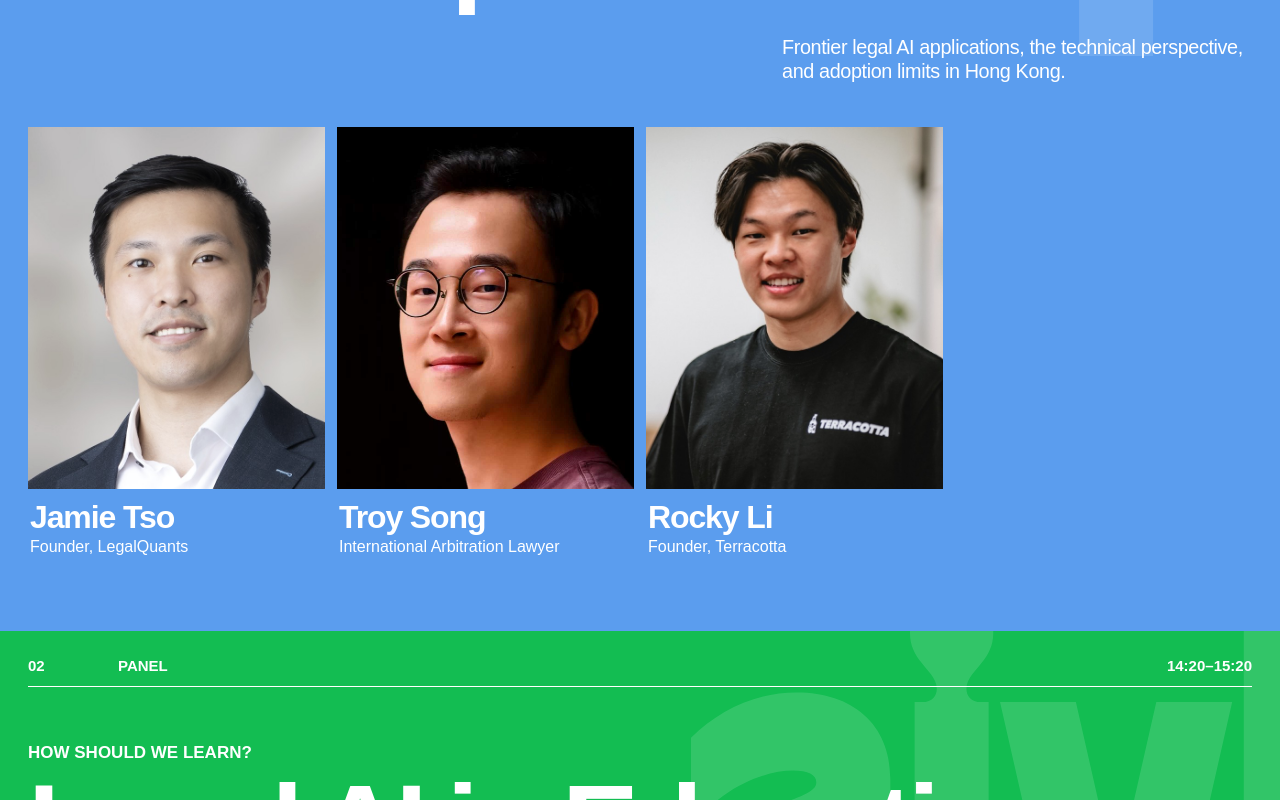
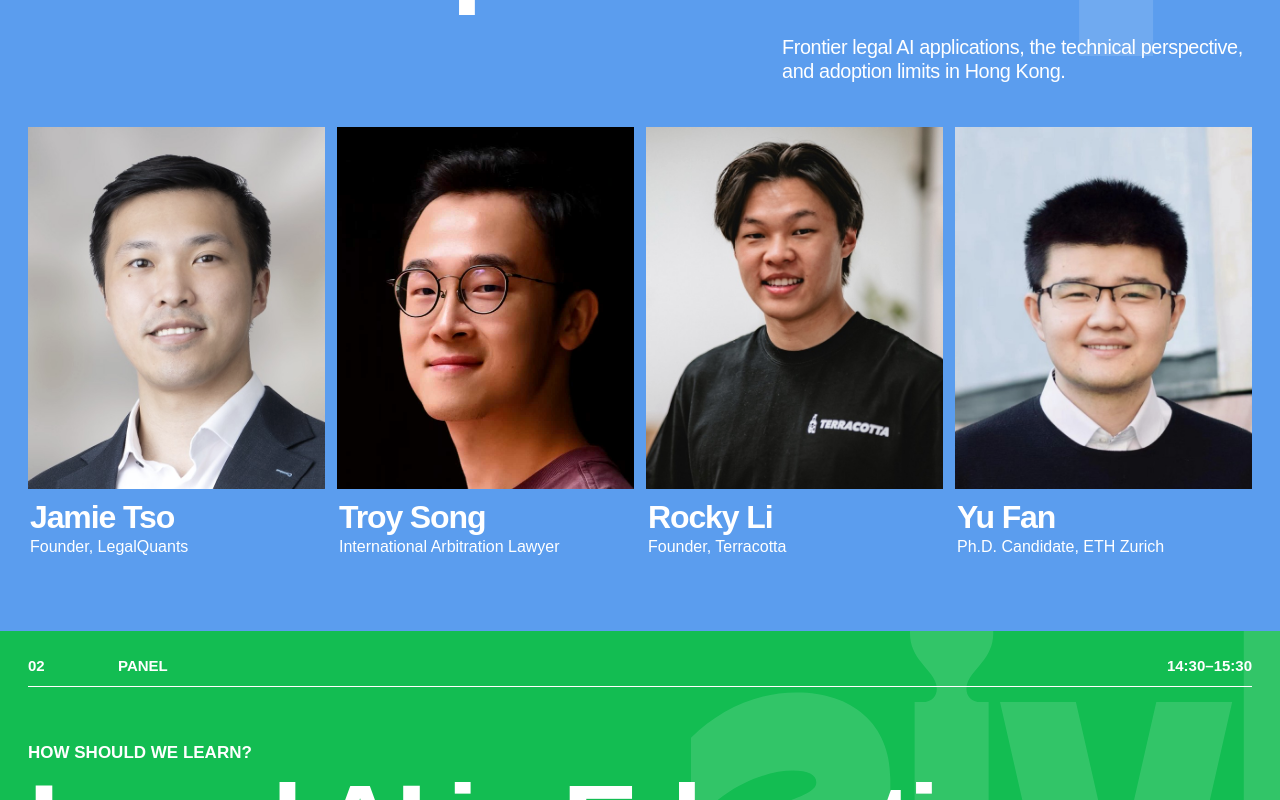
Before and after one commit to abdullahimtiazz/forum, a Next.js app: page / in a window 1280 px wide. Shown: the part 1880-2680 px from the top of the page. Built offline with nearby package versions, Linux system fonts and the light colour scheme; a web font is replaced by a local one.

Commit message:
Add Yu Fan and update programme timings

```diff
--- a/app/globals.css
+++ b/app/globals.css
@@ -290,6 +290,7 @@
   gap: 12px;
   align-items: start;
 }
+.speakerRailFive { grid-template-columns: repeat(5, minmax(0, 1fr)); }
 .speakerCard { min-width: 0; }
 .speakerPortrait {
   position: relative;
@@ -618,6 +619,7 @@
   .themeSection { padding: 22px 18px 60px; }
   .themeSummary { margin-left: 50%; }
   .speakerRail { grid-template-columns: repeat(2, minmax(0, 1fr)); gap: 32px 12px; }
+  .speakerRailFive { grid-template-columns: repeat(3, minmax(0, 1fr)); }
   .programme { padding: 62px 18px 80px; }
   .programmeHeading { grid-template-columns: minmax(0, 1fr) minmax(360px, 430px); gap: 28px; }
   .programmeVenue { gap: 22px; }
--- a/app/page.tsx
+++ b/app/page.tsx
@@ -30,7 +30,7 @@
     label: "Panel",
     title: "Frontier Legal AI Landscape",
     kicker: "What is possible now?",
-    time: "13:40–14:20",
+    time: "13:40–14:30",
     summary:
       "Frontier legal AI applications, the technical perspective, and adoption limits in Hong Kong.",
     className: "themeBlue",
@@ -38,6 +38,7 @@
       { name: "Jamie Tso", role: "Founder, LegalQuants", image: "/jamie-tso.jpeg" },
       { name: "Troy Song", role: "International Arbitration Lawyer", image: "/troy-song.jpg" },
       { name: "Rocky Li", role: "Founder, Terracotta", image: "/rocky-li.jpeg" },
+      { name: "Yu Fan", role: "Ph.D. Candidate, ETH Zurich", image: "/yu-fan.jpeg" },
     ],
   },
   {
@@ -46,7 +47,7 @@
     label: "Panel",
     title: "Legal AI in Education",
     kicker: "How should we learn?",
-    time: "14:20–15:20",
+    time: "14:30–15:30",
     summary:
       "How law students can use AI responsibly, what academic integrity requires, and where legal education is already experimenting.",
     className: "themeGreen",
@@ -75,7 +76,7 @@
     label: "Demo session",
     title: "Don’t Wait for Legal Tech: Build Your Own",
     kicker: "What can you make?",
-    time: "15:50–16:20",
+    time: "16:00–16:20",
     summary:
       "Short demonstrations of practical legal AI tools built for legal research, drafting, and workflow support.",
     className: "themeLilac",
@@ -125,10 +126,10 @@
 const schedule = [
   { time: "13:00–13:30", type: "Arrival", title: "Registration", minor: true },
   { time: "13:30–13:40", type: "Opening", title: "Opening remarks" },
-  { time: "13:40–14:20", type: "Panel", title: "Frontier Legal AI Landscape", theme: "blue" },
-  { time: "14:20–15:20", type: "Panel", title: "Legal AI in Education", theme: "green" },
-  { time: "15:20–15:50", type: "Break", title: "Tea break", minor: true },
-  { time: "15:50–16:20", type: "Demo session", title: "Don’t Wait for Legal Tech: Build Your Own", theme: "lilac" },
+  { time: "13:40–14:30", type: "Panel", title: "Frontier Legal AI Landscape", theme: "blue" },
+  { time: "14:30–15:30", type: "Panel", title: "Legal AI in Education", theme: "green" },
+  { time: "15:30–16:00", type: "Break", title: "Tea break", minor: true },
+  { time: "16:00–16:20", type: "Demo session", title: "Don’t Wait for Legal Tech: Build Your Own", theme: "lilac" },
   { time: "16:20–17:20", type: "Panel", title: "Essential AI Skills for Young Lawyers", theme: "orange" },
   { time: "17:20 onwards", type: "Networking", title: "Networking session" },
 ];
@@ -276,7 +277,7 @@
         >{theme.title}</motion.h2>
         <p className="themeSummary">{theme.summary}</p>
       </div>
-      <div className="speakerRail">
+      <div className={`speakerRail ${theme.speakers.length === 5 ? "speakerRailFive" : ""}`}>
         {theme.speakers.map((speaker, index) => (
           <SpeakerCard speaker={speaker} index={index} key={speaker.name} />
         ))}
--- a/lib/agent-content.ts
+++ b/lib/agent-content.ts
@@ -43,10 +43,10 @@
 
 - **13:00–13:30 — Registration**
 - **13:30–13:40 — Opening remarks**
-- **13:40–14:20 — Frontier Legal AI Landscape.** A panel on frontier legal AI applications, the technical perspective, and adoption limits in Hong Kong. Speakers: Jamie Tso, Troy Song, and Rocky Li.
-- **14:20–15:20 — Legal AI in Education.** A panel on responsible student use of AI, academic integrity, and experimentation in legal education. Speakers: Benjamin Chen, Stuart Hargreaves, Wang Jiangyu, and Brian Tang.
-- **15:20–15:50 — Tea break**
-- **15:50–16:20 — Don’t Wait for Legal Tech: Build Your Own.** Demonstrations of practical legal AI tools for research, drafting, and workflow support. Speakers: Anissa Ng, Gallant Guo, Leona Zhang, and Wyatt Zhang.
+- **13:40–14:30 — Frontier Legal AI Landscape.** A panel on frontier legal AI applications, the technical perspective, and adoption limits in Hong Kong. Speakers: Jamie Tso, Troy Song, Rocky Li, and Yu Fan.
+- **14:30–15:30 — Legal AI in Education.** A panel on responsible student use of AI, academic integrity, and experimentation in legal education. Speakers: Benjamin Chen, Stuart Hargreaves, Wang Jiangyu, and Brian Tang.
+- **15:30–16:00 — Tea break**
+- **16:00–16:20 — Don’t Wait for Legal Tech: Build Your Own.** Demonstrations of practical legal AI tools for research, drafting, and workflow support. Speakers: Anissa Ng, Gallant Guo, Leona Zhang, and Wyatt Zhang.
 - **16:20–17:20 — Essential AI Skills for Young Lawyers.** A panel on how AI changes day-to-day legal work and the skills young lawyers should build. Speakers: Chandy Ye, Wilfred Kwong, Ian Ernst Chai, Horace Wong, JP, and Wilfred Ng.
 - **17:20 onwards — Networking session**
 
@@ -55,6 +55,7 @@
 - **Jamie Tso** — Founder, LegalQuants
 - **Troy Song** — International Arbitration Lawyer
 - **Rocky Li** — Founder, Terracotta
+- **Yu Fan** — Ph.D. Candidate, ETH Zurich
 - **Benjamin Chen** — Associate Professor of Law; Director, Law and Technology Centre, The University of Hong Kong
 - **Stuart Hargreaves** — Associate Professor of Law, The Chinese University of Hong Kong
 - **Wang Jiangyu** — Professor of Law; Director, Centre for Chinese and Comparative Law, City University of Hong Kong
```
Also changed, not shown: public/yu-fan.jpeg (added).
